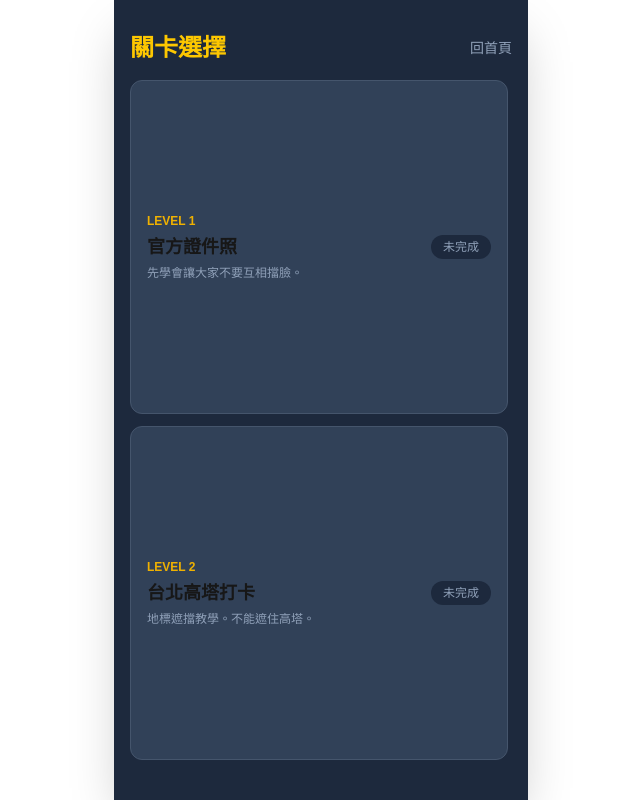
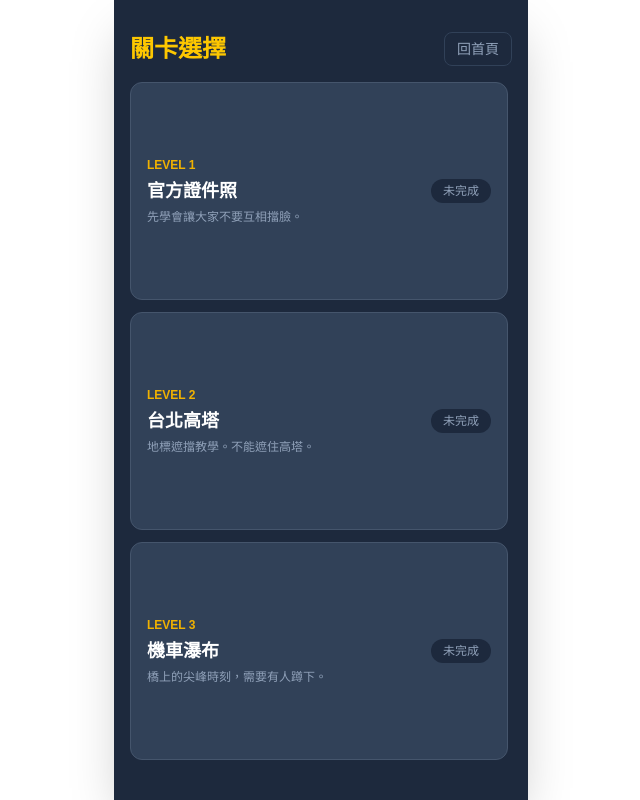
Before and after one commit to sam001long/gami-checkin, a Next.js app: page /levels in a window 1280 px wide. Shown: the whole page, without its empty margins (319-959 px from the left). Built offline with nearby package versions, Linux system fonts and the light colour scheme.

Commit message:
feat: add levels and localStorage progress

```diff
--- a/src/app/game/[levelId]/GameBoard.tsx
+++ b/src/app/game/[levelId]/GameBoard.tsx
@@ -7,15 +7,14 @@ import { characters } from '@/data/characters';
 
 export default function GameBoard({ level }: { level: Level }) {
   const [placed, setPlaced] = useState<Record<string, string>>({});
-  const [poses, setPoses] = useState<Record<string, string>>({}); // 紀錄每個 Slot 上的角色姿勢
+  const [poses, setPoses] = useState<Record<string, string>>({});
   const [dragging, setDragging] = useState<{ id: string, fromSlot: string | null } | null>(null);
   const [dragPos, setDragPos] = useState({ x: 0, y: 0 });
   const [dragStartPos, setDragStartPos] = useState({ x: 0, y: 0 });
-  const [isSuccess, setIsSuccess] = useState(false); // 通關狀態
+  const [isSuccess, setIsSuccess] = useState(false);
 
   const boardRef = useRef<HTMLDivElement>(null);
 
-  // 1. 隨時檢查通關條件
   useEffect(() => {
     let pass = true;
     let hasRequired = false;
@@ -24,12 +23,8 @@ export default function GameBoard({ level }: { level: Level }) {
       if (slot.required) {
         hasRequired = true;
         const placedCharId = placed[slot.id];
-
-        // 條件一：格子要有站人
         if (!placedCharId) { pass = false; break; }
-        // 條件二：角色要是對的
         if (!slot.allowedCharacterIds.includes(placedCharId)) { pass = false; break; }
-        // 條件三：姿勢要是對的
         if (slot.allowedPoseIds && slot.allowedPoseIds.length > 0) {
           const currentPose = poses[slot.id] || 'stand';
           if (!slot.allowedPoseIds.includes(currentPose)) { pass = false; break; }
@@ -37,12 +32,19 @@ export default function GameBoard({ level }: { level: Level }) {
       }
     }
 
-    if (pass && hasRequired) setIsSuccess(true);
-    else setIsSuccess(false);
+    if (pass && hasRequired) {
+      setIsSuccess(true);
+      // 🔥 核心新增：通關瞬間，寫入 localStorage 存檔
+      const saved = JSON.parse(localStorage.getItem('gami_progress') || '{}');
+      saved[level.id] = true;
+      localStorage.setItem('gami_progress', JSON.stringify(saved));
+    } else {
+      setIsSuccess(false);
+    }
   }, [placed, poses, level]);
 
   const handlePointerDown = (e: React.PointerEvent, charId: string, fromSlot: string | null) => {
-    if (isSuccess) return; // 通關後鎖定畫面
+    if (isSuccess) return;
     const target = e.target as HTMLElement;
     target.setPointerCapture(e.pointerId);
     setDragging({ id: charId, fromSlot });
@@ -60,12 +62,10 @@ export default function GameBoard({ level }: { level: Level }) {
     const target = e.target as HTMLElement;
     target.releasePointerCapture(e.pointerId);
 
-    // 判斷是點擊還是拖曳 (移動距離小於 5px 視為點擊)
     const dx = e.clientX - dragStartPos.x;
     const dy = e.clientY - dragStartPos.y;
     const isTap = Math.abs(dx) < 5 && Math.abs(dy) < 5;
 
-    // 如果是點擊已經在畫面上的人，就切換姿勢
     if (isTap && dragging.fromSlot) {
       const charData = characters.find(c => c.id === dragging.id);
       if (charData && charData.poses.length > 1) {
@@ -95,8 +95,6 @@ export default function GameBoard({ level }: { level: Level }) {
 
       if (droppedSlot) {
         setPlaced(prev => ({ ...prev, [droppedSlot]: dragging.id }));
-
-        // 處理姿勢移轉或給予預設姿勢
         if (!dragging.fromSlot) {
           const charData = characters.find(c => c.id === dragging.id);
           setPoses(prev => ({ ...prev, [droppedSlot]: charData?.defaultPoseId || 'stand' }));
@@ -109,7 +107,6 @@ export default function GameBoard({ level }: { level: Level }) {
           });
         }
       } else if (dragging.fromSlot) {
-        // 退回待命區，清除狀態
         const newPlaced = { ...placed };
         delete newPlaced[dragging.fromSlot];
         setPlaced(newPlaced);
@@ -123,14 +120,11 @@ export default function GameBoard({ level }: { level: Level }) {
   };
 
   const placedChars = Object.values(placed);
-
-  // 取得角色顯示名稱 (包含當前姿勢)
   const getCharDisplayName = (id: string, poseId: string = 'stand') => {
     const charData = characters.find(c => c.id === id);
     const poseName = charData?.poses.find(p => p.id === poseId)?.name || '未知';
     return `${charData?.name || id}\n(${poseName})`;
   };
-
   const getCharColor = (id: string) => id === 'fangfang' ? 'bg-blue-500' : id === 'jianjian' ? 'bg-red-500' : 'bg-green-500';
 
   return (
@@ -147,7 +141,7 @@ export default function GameBoard({ level }: { level: Level }) {
       </div>
 
       <div ref={boardRef} className="flex-1 relative bg-slate-950 flex items-center justify-center p-2 overflow-hidden">
-         <div className="w-[335px] h-[430px] max-h-full max-w-full aspect-[335/430] border-2 border-slate-700 rounded-2xl relative bg-slate-800/50 shadow-inner scale-95 origin-center">
+         <div className="w-[335px] h-[430px] max-h-full max-w-full aspect-[335/430] border-2 border-slate-700 rounded-2xl relative bg-slate-800/50 shadow-inner scale-95 origin-center transition-all">
             {level.slots.map(slot => {
               const isPlaced = placed[slot.id];
               const isDraggingThis = dragging?.id === isPlaced && dragging?.fromSlot === slot.id;
@@ -181,7 +175,7 @@ export default function GameBoard({ level }: { level: Level }) {
       </div>
 
       <div className="bg-slate-800 border-t border-slate-700 p-3 min-h-[100px] z-10 shrink-0 pb-6">
-        <div className="text-xs text-slate-400 mb-2">待命角色區 (按住拖曳)：</div>
+        <div className="text-xs text-slate-400 mb-2">待命角色區 (按住拖曳，輕點換姿勢)：</div>
         <div className="flex gap-2 overflow-x-auto pb-1 px-1">
           {level.characters.map((charId) => {
             const isPlaced = placedChars.includes(charId);
@@ -202,11 +196,11 @@ export default function GameBoard({ level }: { level: Level }) {
         </div>
       </div>
 
-      {/* 通關成功提示框 */}
       {isSuccess && (
         <div className="absolute inset-0 z-50 bg-black/80 flex flex-col items-center justify-center backdrop-blur-sm animate-in fade-in duration-300">
           <div className="bg-slate-800 p-8 rounded-3xl border border-yellow-500 shadow-[0_0_40px_rgba(234,179,8,0.3)] text-center max-w-[80%]">
-            <h2 className="text-3xl font-black text-yellow-400 mb-4 animate-bounce">打卡成功！</h2>
+            <div className="text-5xl mb-4">🎉</div>
+            <h2 className="text-3xl font-black text-yellow-400 mb-4">打卡成功！</h2>
             <p className="text-slate-200 mb-8 leading-relaxed">{level.successMessage}</p>
             <Link href="/levels" className="bg-yellow-500 hover:bg-yellow-400 text-slate-900 font-bold py-3 px-8 rounded-xl w-full block shadow-lg transition-transform active:scale-95">
               回關卡選擇
--- a/src/app/levels/page.tsx
+++ b/src/app/levels/page.tsx
@@ -1,25 +1,48 @@
+'use client';
+
+import { useState, useEffect } from 'react';
 import Link from 'next/link';
 import { levels } from '@/data/levels';
 
 export default function LevelsPage() {
+  const [progress, setProgress] = useState<Record<string, boolean>>({});
+
+  useEffect(() => {
+    // 進入頁面時，讀取瀏覽器 LocalStorage
+    const saved = localStorage.getItem('gami_progress');
+    if (saved) {
+      setProgress(JSON.parse(saved));
+    }
+  }, []);
+
   return (
-    <div className="flex flex-col h-full p-4 select-none">
-      <div className="flex items-center justify-between my-4">
+    <div className="flex flex-col h-[100dvh] p-4 select-none overflow-hidden">
+      <div className="flex items-center justify-between my-4 shrink-0">
         <h2 className="text-2xl font-bold text-yellow-400">關卡選擇</h2>
-        <Link href="/" className="text-sm text-slate-400 hover:text-white">回首頁</Link>
+        <Link href="/" className="text-sm text-slate-400 hover:text-white bg-slate-800 px-3 py-1.5 rounded-lg border border-slate-700">回首頁</Link>
       </div>
 
       <div className="grid grid-cols-1 gap-3 overflow-y-auto pr-1 flex-1 pb-6">
-        {levels.map((level, index) => (
-          <Link key={level.id} href={`/game/${level.id}`} className="bg-slate-700 hover:bg-slate-650 p-4 rounded-xl border border-slate-600 transition-all flex items-center justify-between active:scale-[0.98]">
-            <div className="flex flex-col">
-              <span className="text-xs text-yellow-500 font-semibold mb-1">LEVEL {index + 1}</span>
-              <span className="text-lg font-bold">{level.title}</span>
-              <span className="text-xs text-slate-400 mt-1">{level.subtitle}</span>
-            </div>
-            <span className="text-xs bg-slate-800 text-slate-400 px-3 py-1 rounded-full">未完成</span>
-          </Link>
-        ))}
+        {levels.map((level, index) => {
+          const isPassed = progress[level.id]; // 檢查這關是否通過
+
+          return (
+            <Link key={level.id} href={`/game/${level.id}`} className={`p-4 rounded-xl border transition-all flex items-center justify-between active:scale-[0.98] ${isPassed ? 'bg-slate-800 border-green-500/50' : 'bg-slate-700 hover:bg-slate-650 border-slate-600'}`}>
+              <div className="flex flex-col">
+                <span className={`text-xs font-semibold mb-1 ${isPassed ? 'text-green-400' : 'text-yellow-500'}`}>LEVEL {index + 1}</span>
+                <span className="text-lg font-bold text-white">{level.title}</span>
+                <span className="text-xs text-slate-400 mt-1">{level.subtitle}</span>
+              </div>
+
+              {/* 動態顯示徽章 */}
+              {isPassed ? (
+                <span className="text-xs bg-green-900 text-green-300 px-3 py-1 rounded-full border border-green-700 font-bold shadow-[0_0_10px_rgba(34,197,94,0.3)]">⭐ 已完成</span>
+              ) : (
+                <span className="text-xs bg-slate-800 text-slate-400 px-3 py-1 rounded-full">未完成</span>
+              )}
+            </Link>
+          );
+        })}
       </div>
     </div>
   );
--- a/src/data/levels.ts
+++ b/src/data/levels.ts
@@ -18,13 +18,31 @@ export const levels: Level[] = [
   },
   {
     id: 'level-02',
-    title: '台北高塔打卡',
+    title: '台北高塔',
     subtitle: '地標遮擋教學。不能遮住高塔。',
     backgroundSrc: '/levels/level-02-bg.png',
     frame: { x: 20, y: 90, width: 335, height: 430 },
     landmarkSafeAreas: [{ x: 150, y: 100, width: 80, height: 150 }],
     characters: ['fangfang', 'jianjian', 'aogao', 'yuanyuan', 'changchang'],
-    slots: [],
-    successMessage: '高塔打卡成功！'
+    slots: [
+      { id: 'slot-1', x: 80, y: 300, row: 'front', allowedCharacterIds: ['changchang'], allowedPoseIds: ['stand'], tolerance: 40, required: true },
+      { id: 'slot-2', x: 250, y: 320, row: 'front', allowedCharacterIds: ['yuanyuan'], allowedPoseIds: ['stand'], tolerance: 40, required: true }
+    ],
+    successMessage: '高塔打卡成功！長長終於沒擋到風景了。'
+  },
+  {
+    id: 'level-03',
+    title: '機車瀑布',
+    subtitle: '橋上的尖峰時刻，需要有人蹲下。',
+    backgroundSrc: '/levels/level-03-bg.png',
+    frame: { x: 20, y: 90, width: 335, height: 430 },
+    landmarkSafeAreas: [],
+    characters: ['fangfang', 'jianjian', 'aogao'],
+    slots: [
+      { id: 'front', x: 170, y: 350, row: 'front', allowedCharacterIds: ['fangfang'], allowedPoseIds: ['squat'], tolerance: 40, required: true },
+      { id: 'back-left', x: 100, y: 260, row: 'back', allowedCharacterIds: ['jianjian'], allowedPoseIds: ['stand'], tolerance: 40, required: true },
+      { id: 'back-right', x: 240, y: 260, row: 'back', allowedCharacterIds: ['aogao'], allowedPoseIds: ['stand'], tolerance: 40, required: true }
+    ],
+    successMessage: '完美塞進車陣！方方蹲下真是太棒了。'
   }
 ];
```
